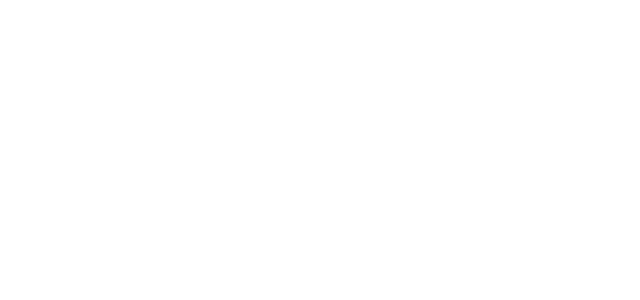
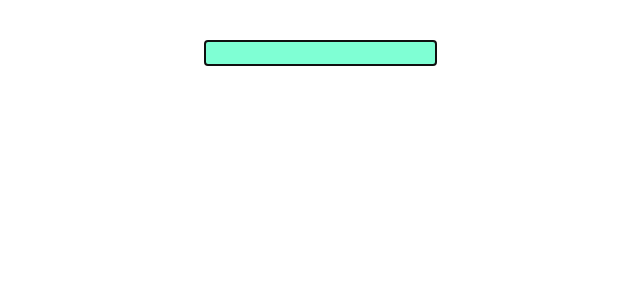
Before and after one commit to l1keafox/helloVue, a Vue app: page / in a window 1280 px wide. Shown: the top 300 px of the page, without its empty margins (320-960 px from the left). Built offline with nearby package versions, Linux system fonts and the light colour scheme.

Commit message:
Composition template ref

```diff
--- a/src/App.vue
+++ b/src/App.vue
@@ -1,16 +1,16 @@
 <template>
   <div class="flex flex-col justify-center items-center pt-10">
-    <LifeCycleC />
+    <TemplateRef />
   </div>
 </template>
 
 <script>
-import LifeCycleC from "./components/LifeCycleC";
+import TemplateRef from "./components/TemplateRef";
 export default {
   name: "App",
 
   components: {
-    LifeCycleC,
+    TemplateRef,
   },
   setup(){
     // Composition API
--- a/src/components/LifeCycleC.vue
+++ b/src/components/LifeCycleC.vue
@@ -16,6 +16,7 @@
     export default {
         name:"LifeCycleC",
         setup(){
+            // create and before create has been repalced in the setup.
             onBeforeMount(()=>{
                 console.log('lifeCycleC on before onBeforeMount');
             })
--- a/src/components/TemplateRef.vue
+++ b/src/components/TemplateRef.vue
@@ -1,15 +1,27 @@
 <template>
     <div>
+        <input type="text" ref="inputRef">
     </div>
 </template>
 
 <script>
+import {ref,onMounted} from 'vue'
     export default {
         name:'TemplateRef',
         components:{
         },
-        mounted(){
-        }
+        setup(){
+            const inputRef = ref(null);
+            onMounted(() => {
+                inputRef.value.focus();
+            });
+            return{
+                inputRef
+            }
+        },
+        // mounted(){
+        //     this.$refs.inputRef.focus()
+        // }
     }
 </script>
 
```
